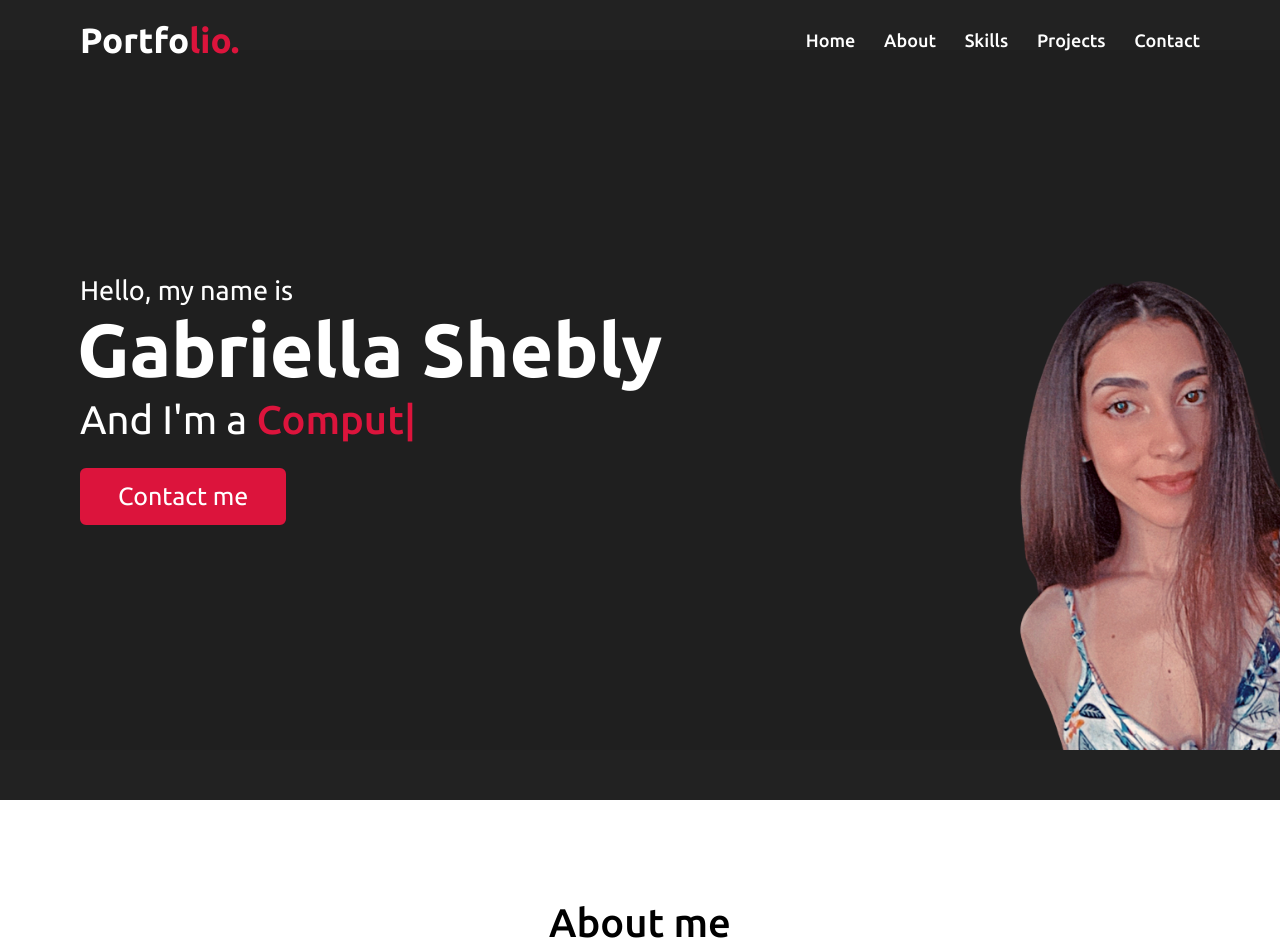
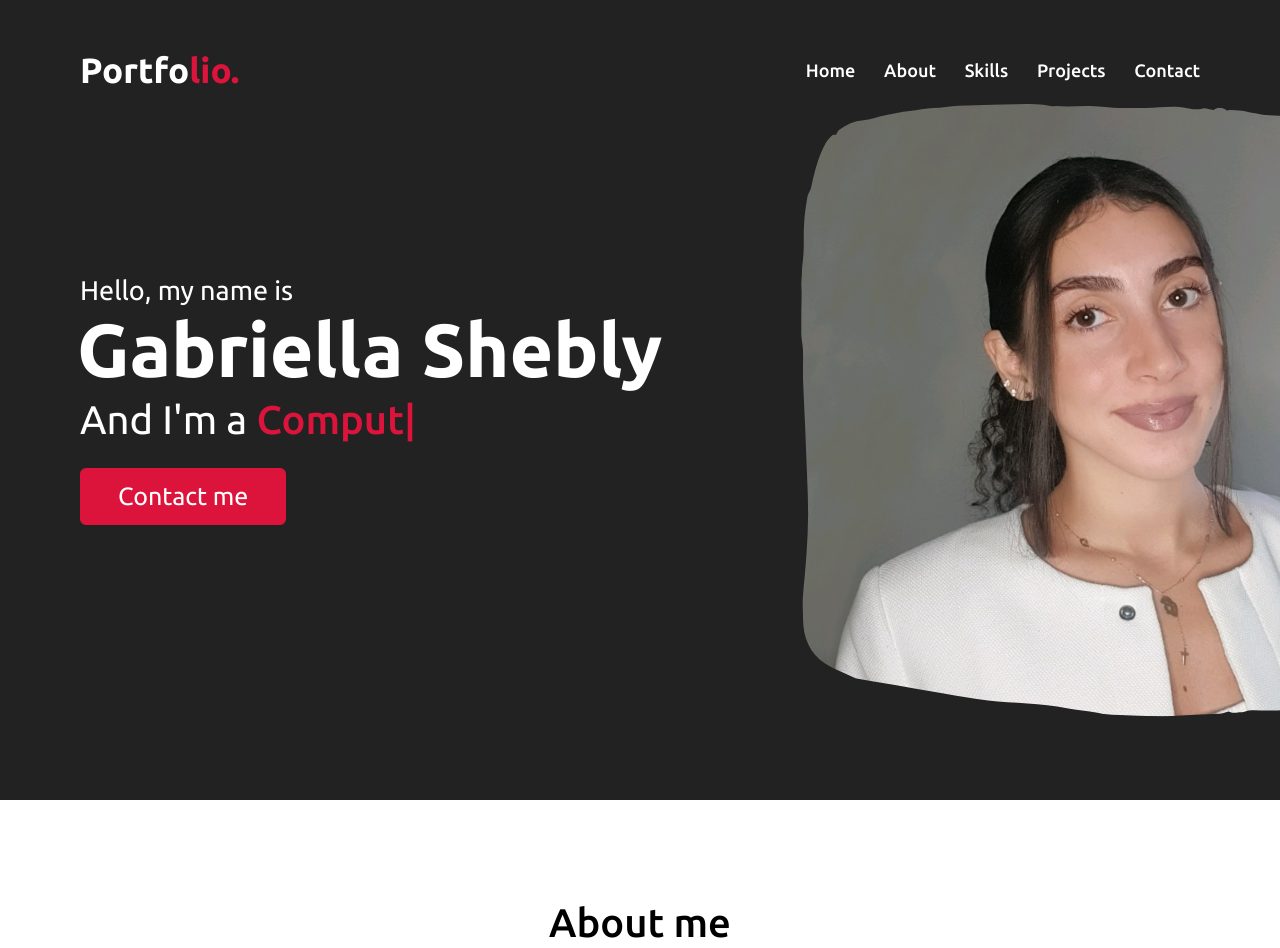
Before and after one commit to gabriellash/portfolio, a PHP site: page / in a window 1280 px wide. Shown: the top 948 px of the page. Run offline with PHP 8.4, Linux system fonts and the light colour scheme; some libraries are stand-ins or nearby versions.

Commit message:
changed pic

```diff
--- a/style.css
+++ b/style.css
@@ -19,7 +19,7 @@ html{
     width: 100%;
     z-index: 999;
     font-family: 'Ubuntu', sans-serif;
-    padding: 30x 0;
+    padding: 30px 0;
     margin-top: 20px;
     transition: all 0.3s ease;
 }
@@ -141,7 +141,7 @@ section{
 /* home styling*/
 .home{
     display: flex;
-    background: #222 url("portf1.png") no-repeat center;
+    background: #222 url("me.png") no-repeat center;
     height: 100vh;
     color: #fff;
     min-height: 500px;
```
Also changed, not shown: me.png (added).
